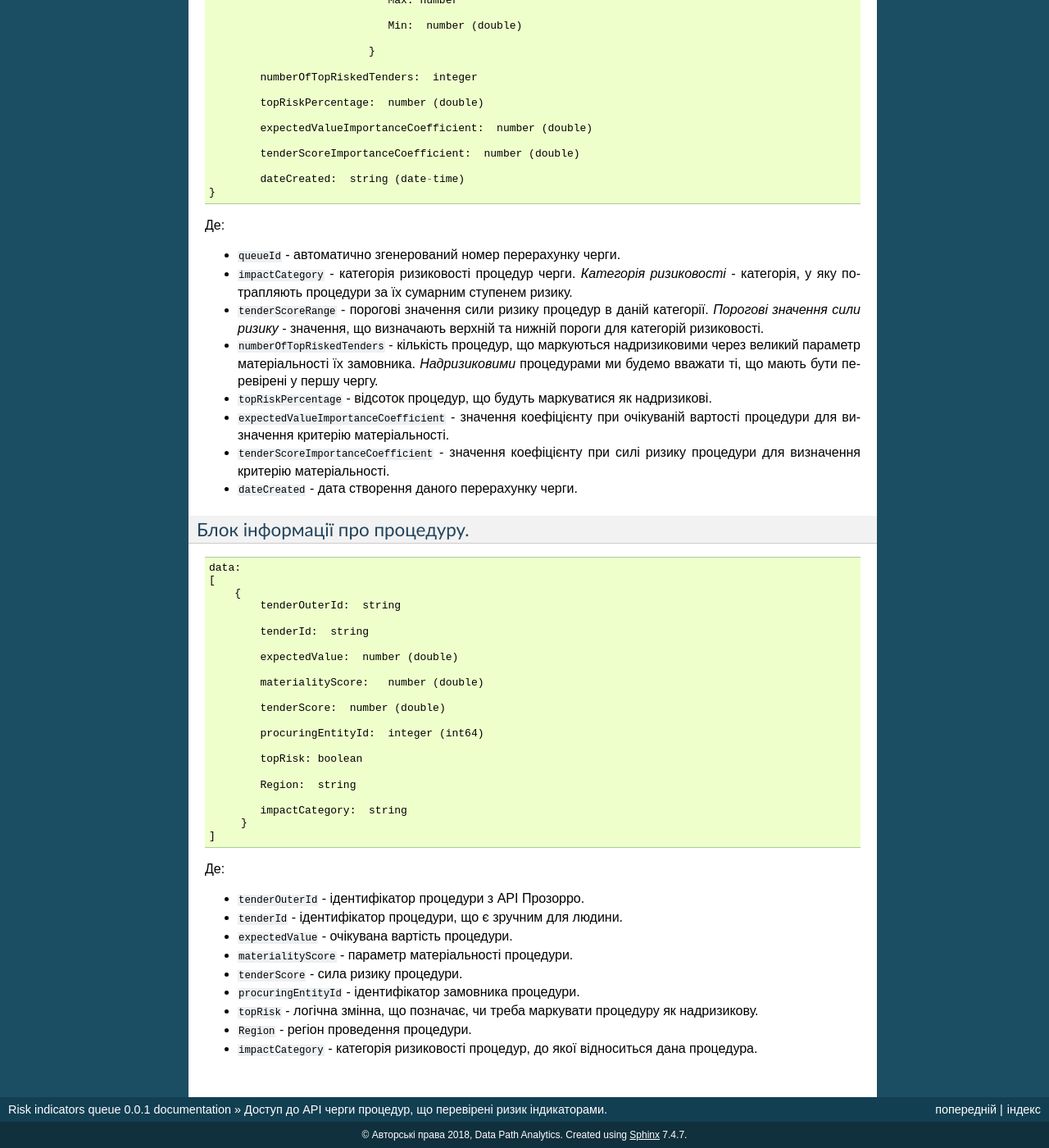
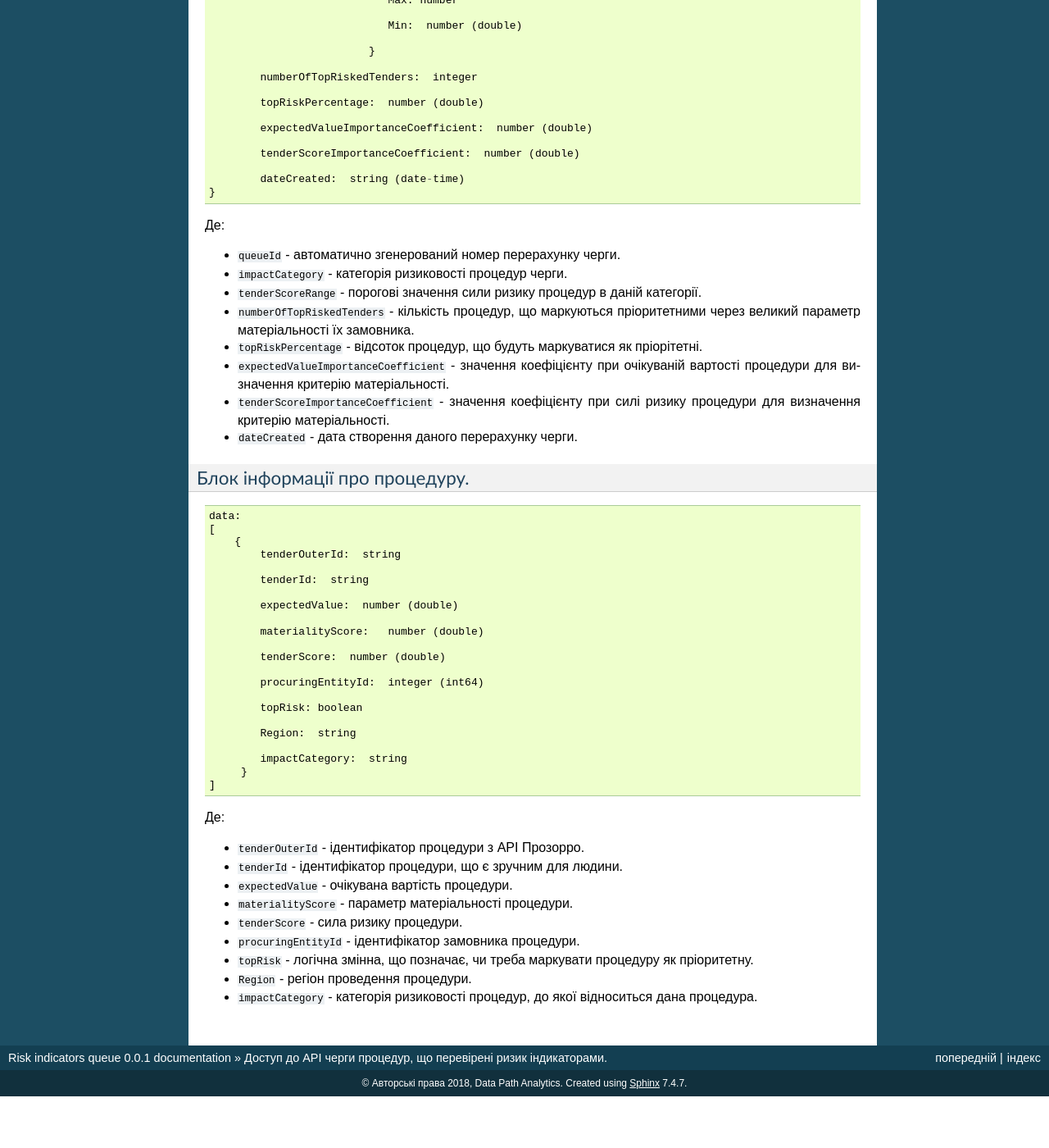
Before and after one commit to DataPathAnalytics/indicators-queue, a Sphinx documentation site: the page built from docs/api_queue.rst, in a window 1280 px wide and 1400 px high, scrolled down 1918 px. Shown: the whole window at 82% size. Built offline with Sphinx 7.4.7, drawn with Linux system fonts in a browser that asks for light colours; after the commit the page ends 3255 px from its top, so only the background shows below that.

Commit message:
Update api_queue.rst

```diff
--- a/docs/api_queue.rst
+++ b/docs/api_queue.rst
@@ -127,13 +127,13 @@
 
 -  ``queueId`` - автоматично згенерований номер перерахунку черги.
 
--  ``impactCategory`` - категорія ризиковості процедур черги. *Категорія ризиковості* - категорія, у яку потрапляють процедури за їх сумарним ступенем ризику.
+-  ``impactCategory`` - категорія ризиковості процедур черги.
 
--  ``tenderScoreRange`` - порогові значення сили ризику процедур в даній категорії. *Порогові значення сили ризику* - значення, що визначають верхній та нижній пороги для категорій ризиковості.
+-  ``tenderScoreRange`` - порогові значення сили ризику процедур в даній категорії.
 
--  ``numberOfTopRiskedTenders`` - кількість процедур, що маркуються надризиковими через великий параметр матеріальності їх  замовника. *Надризиковими* процедурами ми будемо вважати ті, що мають бути перевірені у першу чергу.
+-  ``numberOfTopRiskedTenders`` - кількість процедур, що маркуються пріоритетними через великий параметр матеріальності їх  замовника.
 
--  ``topRiskPercentage`` - відсоток процедур, що будуть маркуватися як надризикові.
+-  ``topRiskPercentage`` - відсоток процедур, що будуть маркуватися як пріорітетні.
 
 -  ``expectedValueImportanceCoefficient`` - значення коефіцієнту при очікуваній вартості процедури для визначення критерію матеріальності.
 
@@ -184,7 +184,7 @@
 
 -  ``procuringEntityId`` - ідентифікатор замовника процедури.
 
--  ``topRisk`` - логічна змінна, що позначає, чи треба маркувати процедуру як надризикову.
+-  ``topRisk`` - логічна змінна, що позначає, чи треба маркувати процедуру як пріоритетну.
 
 -  ``Region`` - регіон проведення процедури.
 
```
